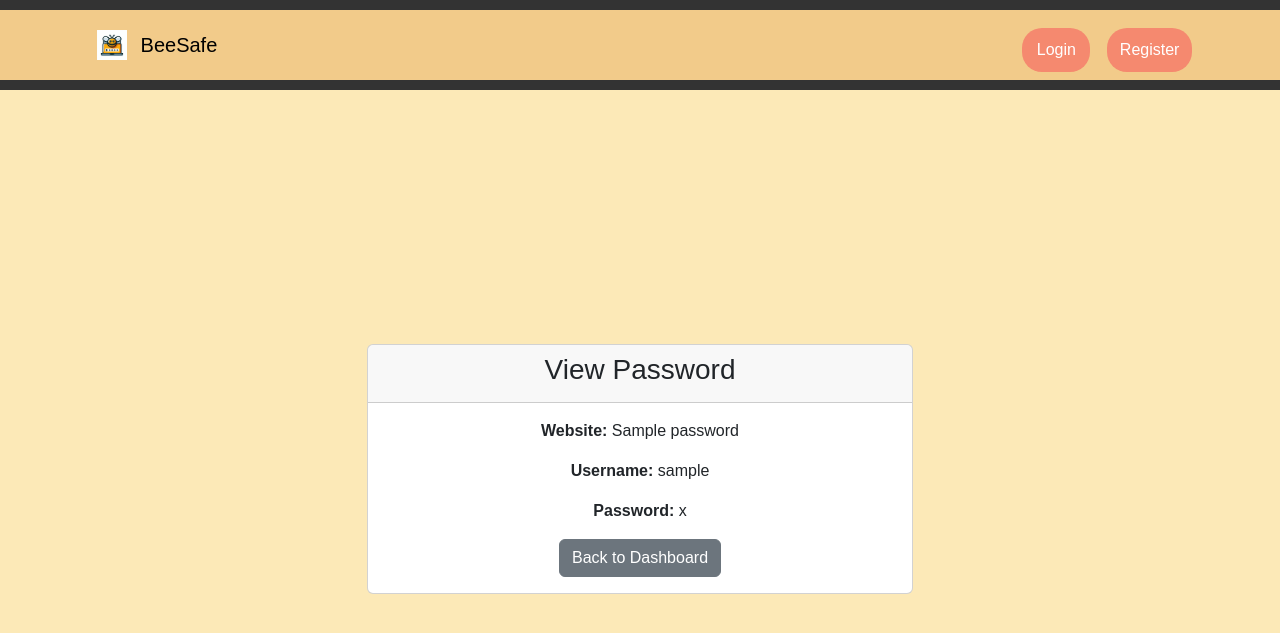
After one commit to dsinha12345/Software_passord_manager, a Django app: template password-test/users/templates/users/view_password.html in a window 1280 px wide. The commit adds this page. Shown: the top 633 px of the page. Run offline with Django 3.2, Linux system fonts and the light colour scheme; the template is opened without the code that fills it: most values are stand-ins (such as "Sample title", 1, 10 or a date in 2020).

Commit message:
View Password Page
Modified the functionality of viewing a password instance.

Now when clicking the eye icon on the dashboard, the user is prompted with password verification, then taken to another page to view their password.

To Fix:

-Certain message boxes are still persisting

```diff
--- /dev/null
+++ b/password-test/users/templates/users/view_password.html
@@ -0,0 +1,22 @@
+{% extends "base_generic.html" %}
+{% block content %}
+<div class="container mt-5">
+    <div class="row justify-content-center">
+        <div class="col-md-6">
+            <div class="card">
+                <div class="card-header">
+                    <h3 class="text-center">View Password</h3>
+                </div>
+                <div class="card-body">
+                    <p><strong>Website:</strong> {{ password.service_name }}</p>
+                    <p><strong>Username:</strong> {{ password.username }}</p>
+                    <p><strong>Password:</strong> {{ password.password }}</p>
+                    <div class="text-center mt-3">
+                        <a href="{% url 'dashboard' %}" class="btn btn-secondary">Back to Dashboard</a>
+                    </div>
+                </div>
+            </div>
+        </div>
+    </div>
+</div>
+{% endblock %}
--- a/password-test/users/urls.py
+++ b/password-test/users/urls.py
@@ -13,4 +13,5 @@ urlpatterns = [
     path('delete_password/<int:id>/', views.delete_password, name='delete_password'),
     path('logout/', views.CustomLogoutView.as_view(), name='logout'),
     path('generate_password/', views.password_generator_view, name='generate_password'),
+    path('view-password/<int:password_id>/', views.view_password, name='view_password'),
 ]
```
Also changed, not shown: password-test/users/templates/users/dashboard.html (+3 -4 lines), password-test/users/views.py (+13 -0 lines).
